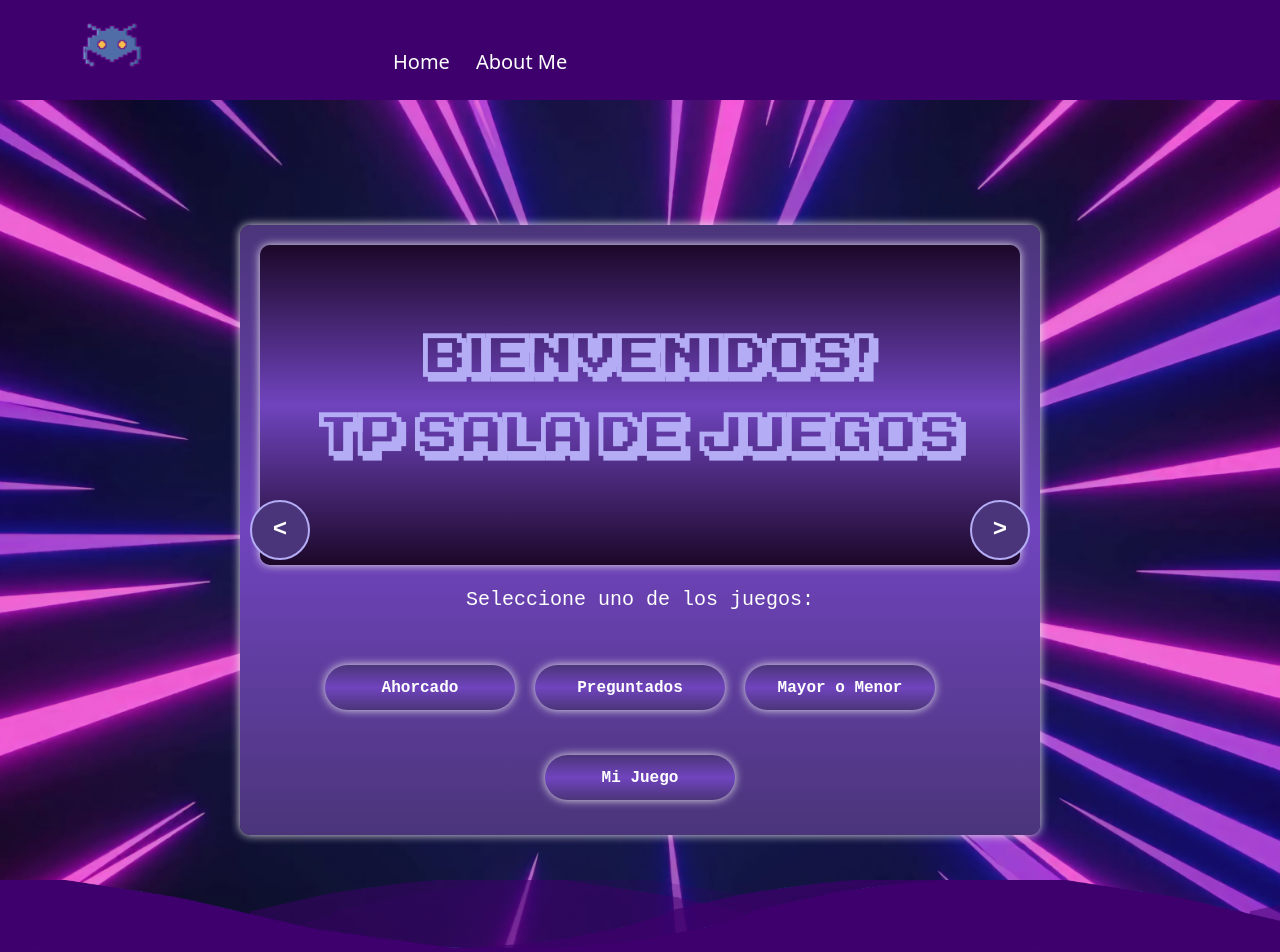
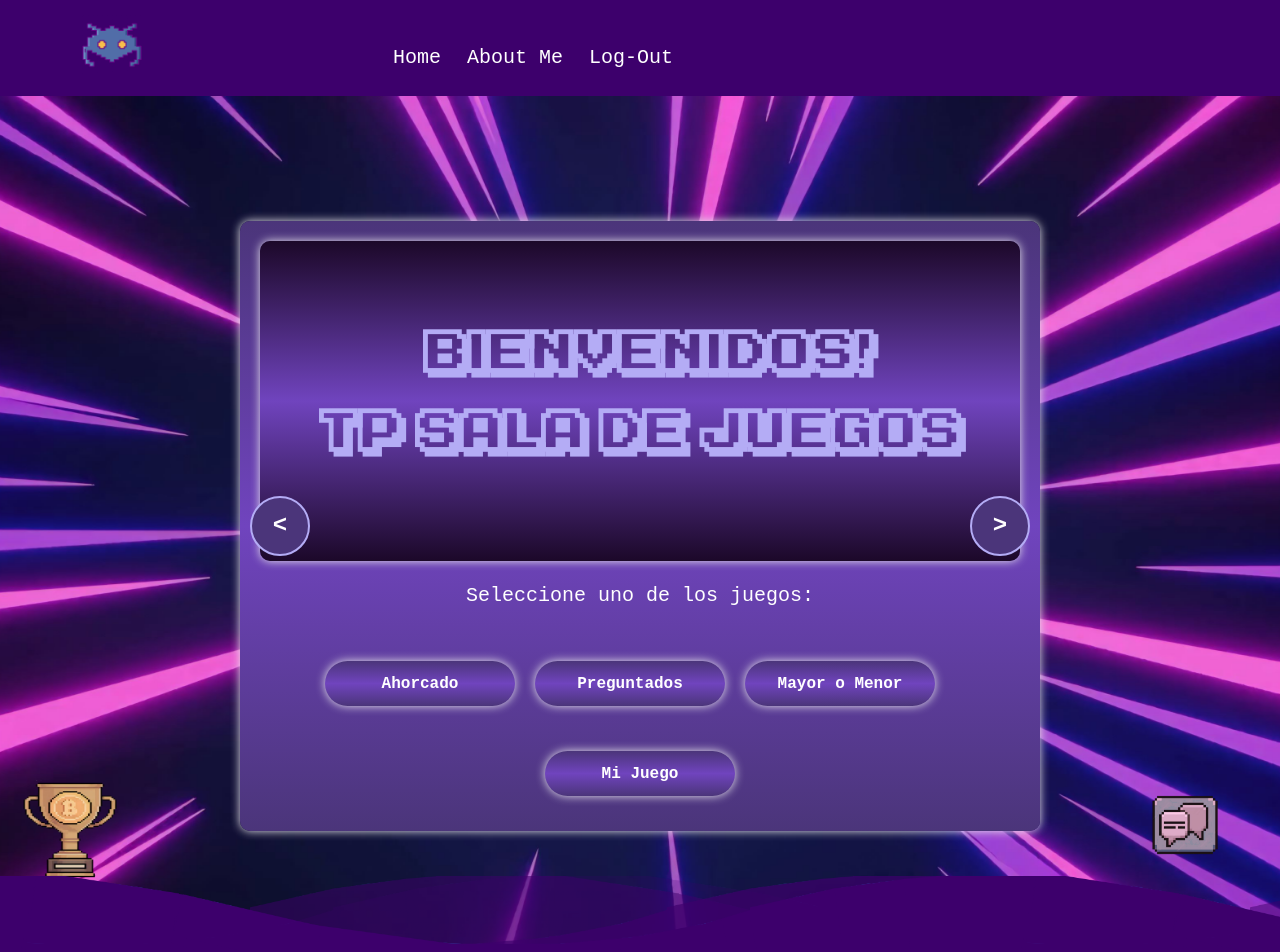
Before and after one commit to rociobessio/tp-sala-de-juegos, an Angular app: page /home in a window 1280 px wide. Shown: the top 952 px of the page. Built offline with nearby package versions, Linux system fonts and the light colour scheme.

Commit message:
Modificaciones del home

```diff
--- a/src/app/components/home/home.component.css
+++ b/src/app/components/home/home.component.css
@@ -16,10 +16,8 @@ main {
   align-items: center;
 }
 
-/* Animated Image */
-
 .image-container {
-  /* width: 150%; Adjust width as needed */
+  /* width: 150%;*/
   width: 150%;
   max-width: 800px;
   margin-bottom: 20px;
@@ -34,13 +32,13 @@ main {
   width: 100%;
   height: auto;
   border-radius: 10px;
-  box-shadow: 0 0 10px #e9e7ed;
+  box-shadow: 0 0 8px #e9e7ed;
 }
 
 .mostrar {
     display: flex;
-    flex-direction: column; /* Added flex-direction property */
-    justify-content: center; /* Added justify-content property */
+    flex-direction: column;
+    justify-content: center;
     align-items: center;
     height: 40vh;
     background: linear-gradient(#1c0829,#7044be,#1c0829);
@@ -244,6 +242,50 @@ p {
 }
 /* FIN MOSTRAR Y OCULATAR */
 
+/* INICIO DE LA IMAGEN DEL CHAT */
+.container-chat {
+  position: absolute;
+  /* Con estos dos controlo la altura de la imagen del chat */
+  bottom: -100px;
+  right: 20px;
+}
+
+.container-chat button,
+.container-ranking button{
+  background: transparent;
+  border: 0;
+}
+
+.container-chat,
+.container-ranking button:hover{
+  cursor: none;
+}
+
+.img-chat {
+  width: 150px;
+  height: auto;
+}
+
+.img-chat,
+.img-ranking:hover{
+  cursor: pointer;
+}
+/* FIN DE LA IMAGEN DEL CHAT */
+
+/* INICIO DE LA IMAGEN DEL RANKING */
+.container-ranking {
+  position: absolute;
+  /* Con estos dos controlo la altura de la imagen del chat */
+  bottom: -80px;
+  left: 20px;
+}
+
+.img-ranking {
+  width: 100px;
+  height: 100px;
+}
+/* FIN DE LA IMAGEN DEL RANKING */
+
 /* INICIO DE LO RESPONSIVE */
 @media screen and (max-width: 768px) {
   .image-container {
--- a/src/app/components/home/home.component.html
+++ b/src/app/components/home/home.component.html
@@ -37,5 +37,23 @@
             </div>
             <!-- FIN DE LOS BOTONES DE LOS JUEGOS-->
         </div>
+
+        <!-- INICIO DEL CHAT -->
+        <div class="container-chat">
+            <!-- Button para el chat -->
+            <button>
+                <img src="../../../assets/chat-icon.png" alt="img-chat" class="img-chat">
+            </button>
+        </div>
+        <!-- FIN DEL CHAT -->
+
+        <!-- INICIO DEL RANKING -->
+        <div class="container-ranking">
+            <!-- Button para un ranking/listado -->
+            <button>
+                <img src="../../../assets/ranking-icon.png" alt="img-ranking" class="img-ranking">
+            </button>
+        </div>
+        <!-- FIN DEL RANKING -->
     </div>
 </main>
--- a/src/app/components/layout/header/header.component.css
+++ b/src/app/components/layout/header/header.component.css
@@ -8,6 +8,11 @@
 
 header{
     padding: 15px;
+    font-family: monospace;
+    color: #fff;
+    display: flex;
+    justify-content: space-between; /* Ajuste para distribuir los elementos */
+    align-items: center; /* Alinear verticalmente al centro */
 }
 
 /* INICIO DE LA MODIFICACION DEL LOGO */
@@ -22,12 +27,15 @@ header{
 
 /* INICIO DE LAS OPCIONES DEL MENU */
 .navbar{
-    margin-top: 24px;
+    margin-top: 20px;
 }
 
 .navbar ul{
     padding: 0;
     margin: 0;
+    list-style-type: none; /* Eliminar viñetas de la lista */
+    display: flex;
+    justify-content: center; /* Centrar los elementos de la lista */
 }
 
 .navbar ul li {
@@ -38,17 +46,18 @@ header{
     margin-left: 26px; /* Espacio entre palabras*/
 }
 
+
+
 .navbar a {
     color: white;
     text-decoration: none;
 }
-
 /* Para que al pararme sobre las op del header  se cambie su color y tamaño */
 .navbar a:hover{
     font-size: 21px;
     font-weight: bold;
     cursor: pointer;
-    color: indianred;
+    color:#ddd6fe;
     transition: 0.4s ease-in-out;
 }
 
--- a/src/app/components/layout/header/header.component.html
+++ b/src/app/components/layout/header/header.component.html
@@ -16,6 +16,7 @@
           <ul>
             <li><a routerLink="home" routerLinkActive="active-route">Home</a></li>
             <li><a routerLink="about-me" routerLinkActive="active-route">About Me</a></li>
+            <li class="log-out"><a routerLink="login" routerLinkActive="active-route">Log-Out</a></li>
             <!-- <li>Games</li> -->
           </ul>
         </div>
```
Also changed, not shown: src/assets/chat-icon.png (added), src/assets/ranking-icon.png (added).
